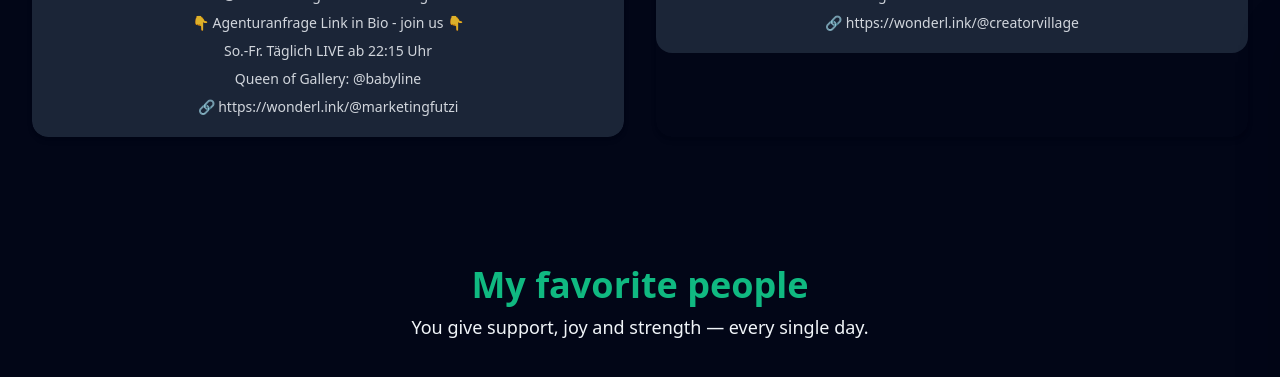
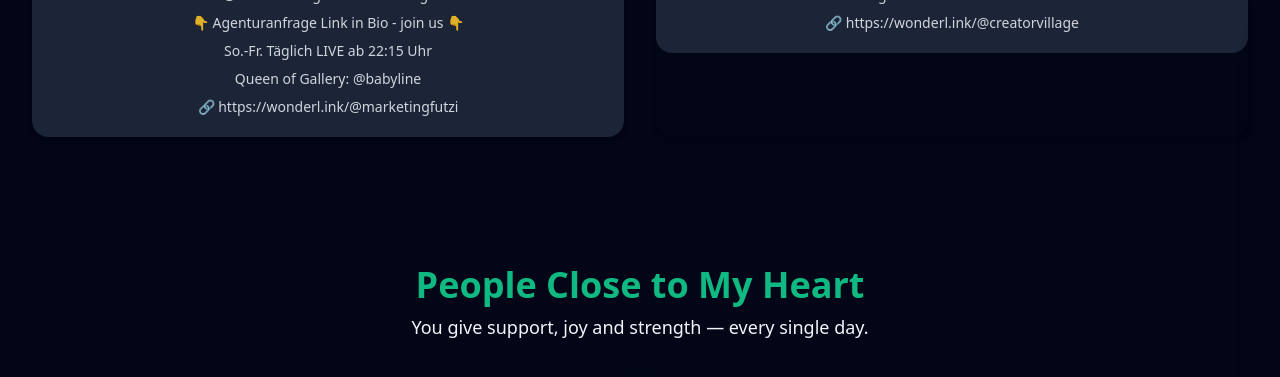
Before and after one commit to Silituz/silituz-website, a Jekyll site: the page built from en/shoutout.html, in a window 1280 px wide and 900 px high, scrolled down 2380 px, cut to the strip 0-377 px from the top of the window. Built offline with Jekyll 4.4.1, drawn with Linux system fonts in a browser that asks for light colours; nearby versions of some CDN libraries.

Commit message:
Update shoutout.html

```diff
--- a/en/shoutout.html
+++ b/en/shoutout.html
@@ -13,7 +13,7 @@ coco_shout_sub: "An image & video creator with heart — go visit and explore he
 featured_title: "Two wonderful families"
 featured_sub: "Where you learn what solidarity and family truly mean"
 
-friends_title: "My favorite people"
+friends_title: "People Close to My Heart"
 friends_sub: "You give support, joy and strength — every single day."
 ---
 
```
